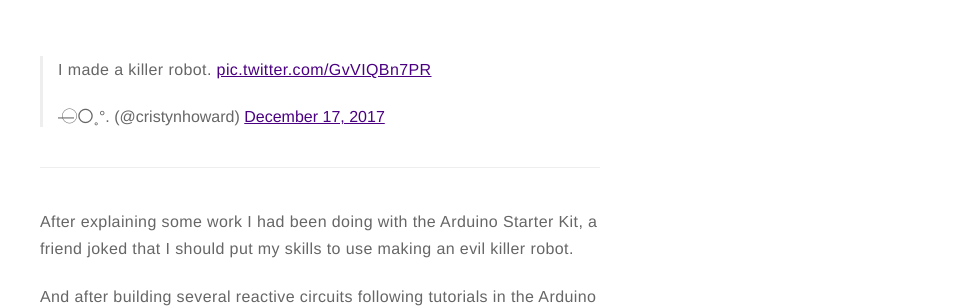
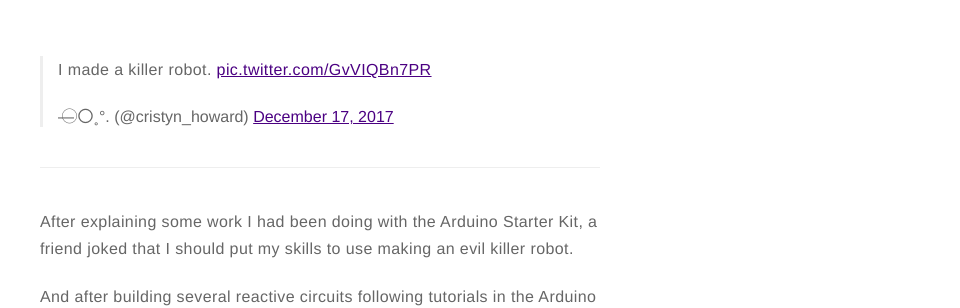
Before and after one commit to cristynhoward/cristynhoward.github.io, a Jekyll site: the page built from _posts/2017-12-17-stabbing-robot.markdown, in a window 1280 px wide. Shown: the part 252-560 px from the top of the page, without its empty margins (320-1280 px from the left). Built offline with Jekyll 4.4.1, drawn with Linux system fonts in a browser that asks for light colours; emoji names are drawn with the system emoji font; comment, search, counter and statistics services are not loaded.

Commit message:
Changed twitter handle.

```diff
--- a/_config.yml
+++ b/_config.yml
@@ -35,7 +35,7 @@ disqus:
 
 # if you don't have any of social below, comment the line
 # facebook: myfacebook
-twitter: cristynhoward
+twitter: cristyn_howard
 # google: mygoogle
 # instagram: myinstagram
 # pinterest: mypinterest
--- a/_posts/2017-12-17-stabbing-robot.markdown
+++ b/_posts/2017-12-17-stabbing-robot.markdown
@@ -14,7 +14,7 @@ externalLink: false
 # jemoji: '<img class="emoji" title=":robot:" alt=":robot:" src="https://assets.github.com/images/icons/emoji/unicode/1F916.png" height="20" width="20" align="absmiddle">'
 ---
 
-<blockquote class="twitter-tweet" data-lang="en"><p lang="en" dir="ltr">I made a killer robot. <a href="https://t.co/GvVIQBn7PR">pic.twitter.com/GvVIQBn7PR</a></p>&mdash; ⃝〇˳°. (@cristynhoward) <a href="https://twitter.com/cristynhoward/status/942502860939579398?ref_src=twsrc%5Etfw">December 17, 2017</a></blockquote> <script async src="https://platform.twitter.com/widgets.js" charset="utf-8"></script>
+<blockquote class="twitter-tweet" data-lang="en"><p lang="en" dir="ltr">I made a killer robot. <a href="https://t.co/GvVIQBn7PR">pic.twitter.com/GvVIQBn7PR</a></p>&mdash; ⃝〇˳°. (@cristyn_howard) <a href="https://twitter.com/cristyn_howard/status/942502860939579398?ref_src=twsrc%5Etfw">December 17, 2017</a></blockquote> <script async src="https://platform.twitter.com/widgets.js" charset="utf-8"></script>
 
 ---
 
```
Also changed, not shown: about.md (+1 -1 lines).
